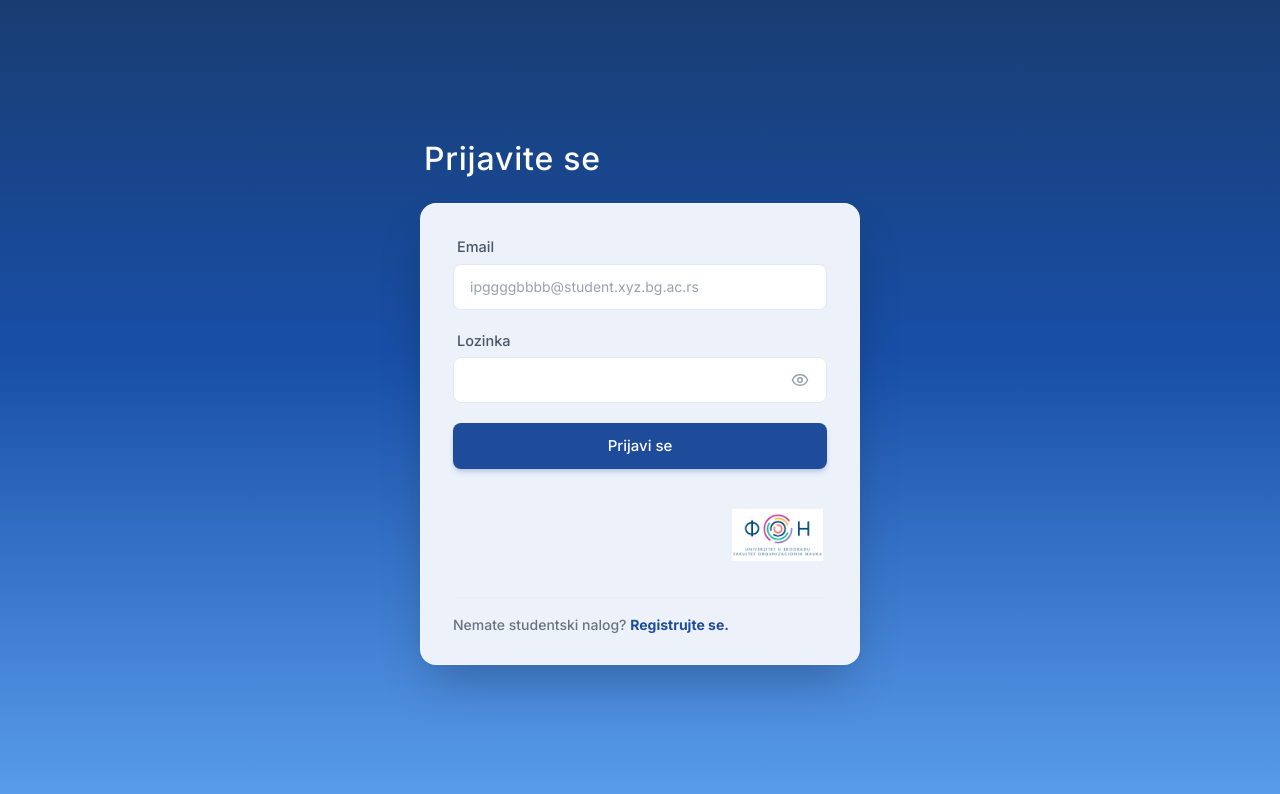
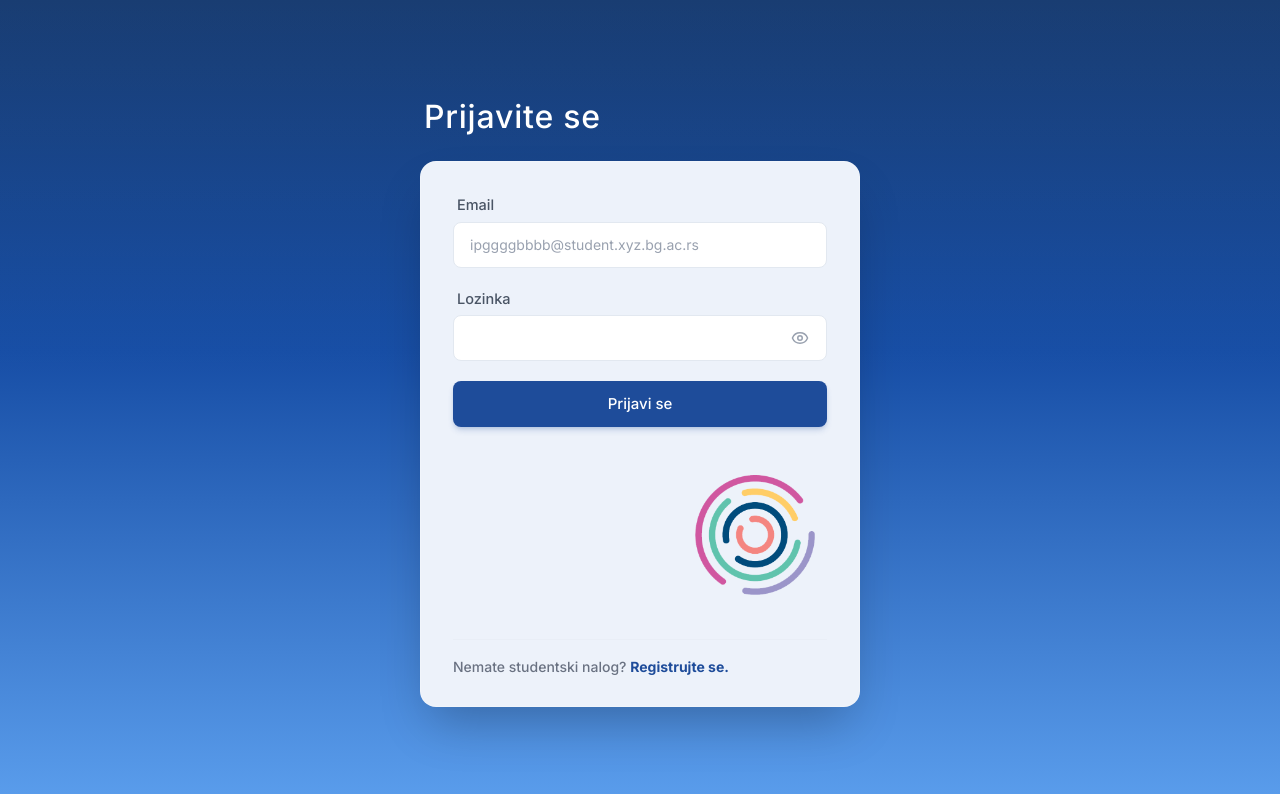
Before and after one commit to elab-development/klijentske-veb-tehnologije-2024-2024-0075-prijava-kolokvijuma-i-ispita, a React (Vite) app: page /login in a window 1280 px wide. Shown: the top 794 px of the page. Built offline with nearby package versions, Linux system fonts and the light colour scheme.

Commit message:
izmenjen logo bolji dark mode

```diff
--- a/src/components/FonLogo.tsx
+++ b/src/components/FonLogo.tsx
@@ -5,12 +5,12 @@ export function FonLogo() {
 
   if (!imageError) {
     return (
-      <div className="flex items-center justify-center p-1">
+      <div className="flex items-center justify-center p-3">
         <img
-          src="/fon_logo.png"
+          src="/logofon.png"
           alt="FON Logo"
           referrerPolicy="no-referrer"
-          className="h-[52px] w-auto object-contain select-none"
+          className="h-[120px] w-auto object-contain select-none"
           onError={() => {
             setImageError(true);
           }}
```
Also changed, not shown: public/logofon.png (added).
